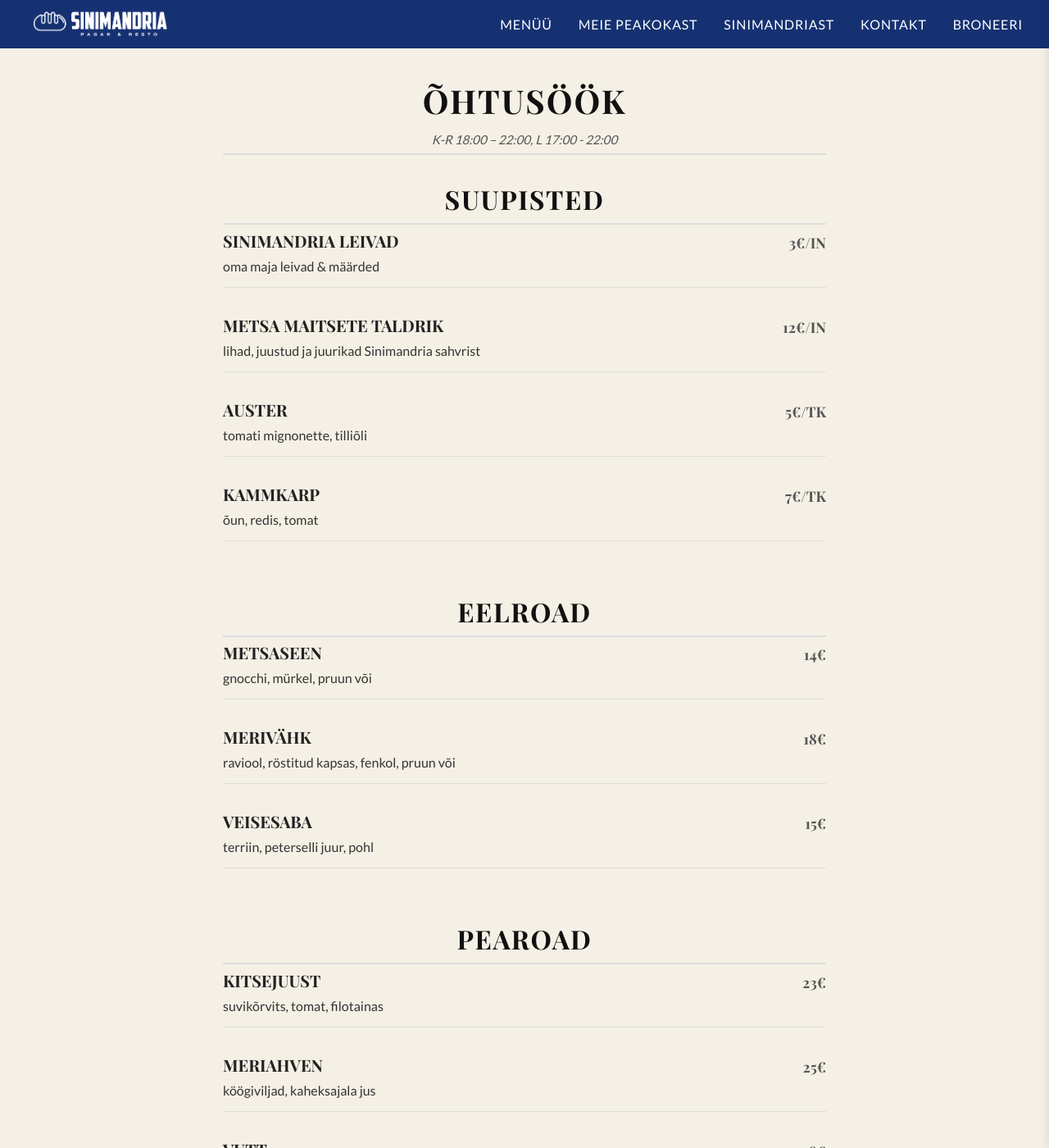
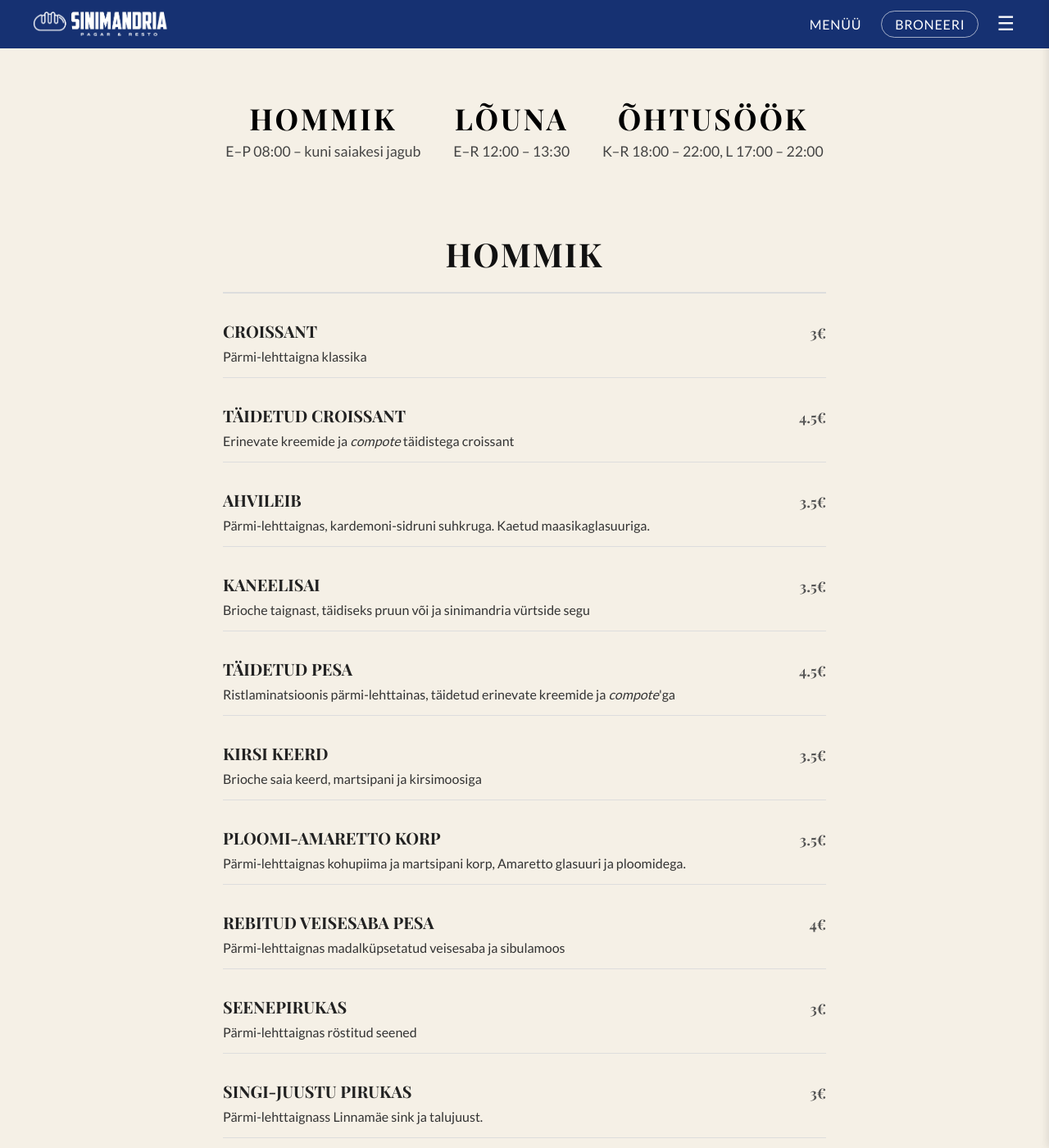
Before and after one commit to m-tu/sinimandria, a Jekyll site: the page built from pages/menu.markdown, in a window 1280 px wide and 1400 px high. Shown: the whole window at 82% size. Built offline with Jekyll 4.4.1, drawn with Linux system fonts in a browser that asks for light colours; some of the changed text lies outside the part shown.

Commit message:
Add links to menu

```diff
--- a/_includes/header.html
+++ b/_includes/header.html
@@ -4,29 +4,33 @@
       <img src="{{ '/assets/images/noBgWhiteLogo.png' | absolute_url }}" alt="Restaurant Logo" class="logo">
     </a>
   </div>
-  <div class="header-right">
+  <div class="nav-wrapper">
+    <div class="nav-group">
+      <nav id="main-nav">
+        <div class="nav-inline">
+          <a href="{{ '/menu/' | absolute_url }}">Menüü</a>
+          <a href="https://book.easytable.com/book/?id=f4386&lang=auto" target="_blank" rel="noopener noreferrer" class="nav-link-cta">Broneeri</a>
+        </div>
+        <div class="nav-dropdown">
+          <a href="{{ '/peakokk/' | absolute_url }}">Meie peakokast</a>
+          <a href="{{ '/sinimandriast/' | absolute_url }}">Sinimandriast</a>
+          <a href="{{ '/kontakt/' | absolute_url }}">Kontakt</a>
+        </div>
+      </nav>
+      <button id="nav-toggle" class="nav-toggle">☰</button>
+    </div>
     <button id="cart-toggle" class="cart-toggle">
-      🛒
+      dY>'
       <span class="cart-badge">0</span>
     </button>
-    <button id="nav-toggle" class="nav-toggle">☰</button>
   </div>
-  <nav id="main-nav">
-    <a href="{{ '/menu/' | absolute_url }}">Menüü</a>
-    <a href="{{ '/peakokk/' | absolute_url }}">Meie peakokast</a>
-    <a href="{{ '/sinimandriast/' | absolute_url }}">Sinimandriast</a>
-    <a href="{{ '/kontakt/' | absolute_url }}">Kontakt</a>
-    <a href="https://book.easytable.com/book/?id=f4386&lang=auto" target="_blank" rel="noopener noreferrer">Broneeri</a>
-  </nav>
 </header>
 
-<!-- Cart Overlay -->
 <div class="cart-overlay"></div>
-<!-- Cart Panel -->
 <div class="cart-panel">
   <div class="cart-header">
     <h3>Ostukorv</h3>
-    <button class="cart-close">×</button>
+    <button class="cart-close">x</button>
   </div>
 
   <div class="cart-content">
@@ -34,7 +38,6 @@
       <div class="cart-empty">Ostukorv on tühi</div>
     </div>
 
-    <!-- Customer Information Form -->
     <div class="cart-customer-section">
       <h4 class="cart-customer-toggle">
         Teie andmed
--- a/_sass/cart.scss
+++ b/_sass/cart.scss
@@ -26,15 +26,6 @@
 $bakery-card-shadow-hover: 0 8px 16px rgba(0, 0, 0, 0.15);
 $bakery-info-bg: #f8f6f1;
 
-.header-right {
-  display: flex;
-  align-items: center;
-  gap: 1rem;
-  position: absolute;
-  right: 1rem;
-  top: 50%;
-  transform: translateY(-50%);
-
 .cart-toggle {
   display: none;
   background: none;
@@ -51,11 +42,12 @@
     transform: scale(1.1);
   }
 }
-}
 
 .show-cart {
   .cart-toggle {
-    display: block;
+    display: inline-flex;
+    align-items: center;
+    justify-content: center;
   }
 }
 
@@ -590,14 +582,9 @@
     right: -100%;
   }
 
-  .header-right {
-    gap: 0.5rem;
-    right: 0.5rem;
-
   .cart-toggle {
     font-size: 1.3rem;
     padding: 0.25rem;
-    }
   }
 
   .bakery-grid {
--- a/_sass/style.scss
+++ b/_sass/style.scss
@@ -35,9 +35,10 @@
 /* HEADER */
 
 header {
-  display: flex;
+  display: grid;
+  grid-template-columns: auto 1fr;
+  column-gap: 1.5rem;
   align-items: center;
-  justify-content: space-between;
   padding: 0.5rem 2rem;
   background-color: #163172;
   position: fixed;
@@ -53,10 +54,27 @@
   max-width: 100%;
 }
 
+.nav-wrapper {
+  display: flex;
+  align-items: center;
+  justify-content: flex-end;
+  gap: 1rem;
+}
+
+.nav-group {
+  display: flex;
+  align-items: center;
+  justify-content: flex-end;
+  gap: 0.75rem;
+  position: relative;
+  flex: 1 1 auto;
+  min-width: 0;
+}
+
 /* Nav */
 
 .nav-toggle {
-  display: none;
+  display: inline-flex;
   align-items: center;
   justify-content: center;
   height: 32px;
@@ -66,18 +84,26 @@
   border: none;
   color: #fff;
   font-size: 1.5rem;
-  margin-left: auto;
+  position: relative;
+  top: -1px;
 }
 
 nav {
   display: flex;
-  gap: 2rem;
+  gap: 1.5rem;
   align-items: center;
-  margin-left: auto;
+  min-width: 0;
+  flex: 0 0 auto;
 }
 
 .show-cart nav {
   margin-right: 2.5rem;
+}
+
+.nav-inline {
+  display: flex;
+  align-items: center;
+  gap: 1.5rem;
 }
 
 nav a {
@@ -89,6 +115,42 @@
 
 nav a:hover {
   color: #ddd;
+}
+
+.nav-link-cta {
+  border: 1px solid rgba(255, 255, 255, 0.6);
+  border-radius: 999px;
+  padding: 0.35rem 1rem;
+  transition: background 0.25s ease, color 0.25s ease;
+}
+
+.nav-link-cta:hover {
+  background: #fff;
+  color: #163172;
+}
+
+.nav-dropdown {
+  position: absolute;
+  top: calc(100% + 0.75rem);
+  right: 0;
+  display: flex;
+  flex-direction: column;
+  gap: 0.75rem;
+  padding: 1.25rem;
+  min-width: 220px;
+  background: linear-gradient(145deg, rgba(22, 49, 114, 0.98), rgba(15, 36, 95, 0.98));
+  border-radius: 0.75rem;
+  box-shadow: 0 18px 30px rgba(8, 16, 40, 0.35);
+  opacity: 0;
+  pointer-events: none;
+  transform: translateY(-8px);
+  transition: opacity 0.25s ease, transform 0.25s ease;
+}
+
+nav.open .nav-dropdown {
+  opacity: 1;
+  pointer-events: auto;
+  transform: translateY(0);
 }
 
 /* CONTENT PAGE */
@@ -104,6 +166,35 @@
 }
 
 /* MENU PAGE */
+
+.menu-summary {
+  display: flex;
+  justify-content: center;
+  align-items: center;
+  flex-wrap: wrap;
+  text-align: center;
+  gap: 2.5rem;
+  margin: 0 auto 3rem;
+  padding: 1.5rem 0 2.5rem;
+}
+
+.menu-summary-item h2 {
+  font-size: 2.25rem;
+  margin: 0 0 0.35rem;
+  text-transform: uppercase;
+  letter-spacing: 0.08em;
+}
+
+.menu-summary-item a {
+  text-decoration: none;
+  color: inherit;
+}
+
+.menu-summary .menu-note {
+  font-size: 1.1rem;
+  color: #444;
+  font-style: normal;
+}
 
 .menu-section {
   margin-bottom: 4rem;
@@ -420,6 +511,15 @@
 }
 
 @media (max-width: 768px) {
+  .menu-summary {
+    gap: 1.5rem;
+    padding: 1rem 0 2rem;
+  }
+
+  .menu-summary-item h2 {
+    font-size: 1.8rem;
+  }
+
   .menu-note {
     font-size: 0.9rem;
   }
@@ -444,14 +544,26 @@
 
 @media (max-width: 768px) {
   .nav-toggle {
-    display: inline-flex;
     margin-bottom: 5px;
   }
 
   header {
+    display: flex;
     flex-direction: row;
     flex-wrap: nowrap;
     padding: 0.5rem 0.25rem;
+  }
+
+  .nav-wrapper {
+    flex: 1;
+    justify-content: flex-end;
+    gap: 0.75rem;
+    position: static;
+  }
+
+  .nav-group {
+    flex: 1;
+    position: static;
   }
 
   .section.reverse-on-mobile {
@@ -459,7 +571,7 @@
   }
 
   header.menu-open {
-    background-color: rgba(0, 0, 0, 0.6);
+    background-color: #163172;
   }
 
   nav {
@@ -471,11 +583,12 @@
     left: 0;
     width: 100%;
     flex-direction: column;
-    background-color: rgba(0, 0, 0, 0.6);
-    padding: 1rem;
+    background-color: #163172;
+    padding: 1rem 0.65rem;
     z-index: 999;
     display: flex;
-    gap: 1.75rem;
+    gap: 0;
+    align-items: stretch;
   }
 
   body.no-hero main {
@@ -485,6 +598,42 @@
   nav.open {
     opacity: 1;
     pointer-events: auto;
+  }
+
+  .nav-inline,
+  .nav-dropdown {
+    width: 100%;
+    display: flex;
+    flex-direction: column;
+    gap: 0.2rem;
+    align-items: stretch;
+  }
+
+  .nav-dropdown {
+    position: static;
+    padding: 0.25rem 0 0;
+    background: #163172;
+    box-shadow: none;
+    border-radius: 0;
+    opacity: 1;
+    pointer-events: auto;
+    transform: none;
+    border-top: 0;
+  }
+
+  .nav-inline a,
+  .nav-dropdown a {
+    display: block;
+    width: 100%;
+    text-align: center;
+    padding: 0.4rem 0;
+  }
+
+  .nav-link-cta {
+    text-align: center;
+    border: 0;
+    border-radius: 0;
+    padding: 0.4rem 0;
   }
 
   .section {
--- a/pages/menu.markdown
+++ b/pages/menu.markdown
@@ -3,37 +3,98 @@
 title: Menu
 permalink: /menu/
 ---
-<!--
-<div class="menu-heading-group">
-  <h1>Brunch</h1>
-  <p class="menu-note">L-P 10:00 – 14:30</p>
+<div class="menu-summary">
+  <div class="menu-summary-item">
+    <h2><a href="#hommik">HOMMIK</a></h2>
+    <p class="menu-note">E–P 08:00 – kuni saiakesi jagub</p>
+  </div>
+  <div class="menu-summary-item">
+    <h2><a href="#louna">LÕUNA</a></h2>
+    <p class="menu-note">E–R 12:00 – 13:30</p>
+  </div>
+  <div class="menu-summary-item">
+    <h2><a href="#ohtusook">ÕHTUSÖÖK</a></h2>
+    <p class="menu-note">K–R 18:00 – 22:00, L 17:00 – 22:00</p>
+  </div>
+</div>
+<div id="hommik" class="menu-heading-group">
+  <h1 class="menu-heading">HOMMIK</h1>
 </div>
 <section class="menu-section">
   <div class="menu-item">
-    <h3>MUNAPUDER <span class="price">8€</span></h3>
-    <p>Kõrepi muna, karameliseeritud pruun juust, hapusai. Lisandiks peekon (+3€)</p>
+    <h3>CROISSANT <span class="price">3€</span></h3>
+    <p>Pärmi-lehttaigna klassika</p>
   </div>
   <div class="menu-item">
-    <h3>MUNAD BENEDICTI MOODI <span class="price">12€</span></h3>
-    <p>pošeeritud muna, hollandaise kaste, soolakurk, aiaroheline, tilliõli, inglise muffin. Lisandiks suvikõrvits, soolaforell või peekon (+4€)</p>
+    <h3>TÄIDETUD CROISSANT <span class="price">4.5€</span></h3>
+    <p>Erinevate kreemide ja <em>compote</em> täidistega croissant</p>
   </div>
   <div class="menu-item">
-    <h3>CROQUE MONSIEUR  <span class="price">10€</span></h3>
-    <p>Linnamäe sink, Kolotsi talu juust, béchamel, brioche</p>
+    <h3>AHVILEIB <span class="price">3.5€</span></h3>
+    <p>Pärmi-lehttaignas, kardemoni-sidruni suhkruga. Kaetud maasikaglasuuriga.</p>
   </div>
   <div class="menu-item">
-    <h3>CAPRESE & FOCACCIA  <span class="price">8€</span></h3>
-    <p>tomatisalsa, Viinamärdi straciatella, karulaugu pesto, krõbe focaccia</p>
+    <h3>KANEELISAI <span class="price">3.5€</span></h3>
+    <p>Brioche taignast, täidiseks pruun või ja sinimandria vürtside segu</p>
   </div>
   <div class="menu-item">
-    <h3>SOOLAFORELL & HAPUSAI  <span class="price">8€</span></h3>
-    <p>õrnsoola forell, hapusai, toorjuustukreem, värsked ürdid</p>
+    <h3>TÄIDETUD PESA <span class="price">4.5€</span></h3>
+    <p>Ristlaminatsioonis pärmi-lehttainas, täidetud erinevate kreemide ja <em>compote</em>'ga</p>
+  </div>
+  <div class="menu-item">
+    <h3>KIRSI KEERD <span class="price">3.5€</span></h3>
+    <p>Brioche saia keerd, martsipani ja kirsimoosiga</p>
+  </div>
+  <div class="menu-item">
+    <h3>PLOOMI-AMARETTO KORP <span class="price">3.5€</span></h3>
+    <p>Pärmi-lehttaignas kohupiima ja martsipani korp, Amaretto glasuuri ja ploomidega. </p>
+  </div>
+  <div class="menu-item">
+    <h3>REBITUD VEISESABA PESA <span class="price">4€</span></h3>
+    <p>Pärmi-lehttaignas madalküpsetatud veisesaba ja sibulamoos</p>
+  </div>
+  <div class="menu-item">
+    <h3>SEENEPIRUKAS <span class="price">3€</span></h3>
+    <p>Pärmi-lehttaignas röstitud seened</p>
+  </div>
+  <div class="menu-item">
+    <h3>SINGI-JUUSTU PIRUKAS <span class="price">3€</span></h3>
+    <p>Pärmi-lehttaignass Linnamäe sink ja talujuust.</p>
   </div>
 </section>
--->
-<div class="menu-heading-group">
-  <h1>Õhtusöök</h1>
-  <p class="menu-note">K-R 18:00 – 22:00, L 17:00 - 22:00</p>
+
+<div id="louna" class="menu-heading-group">
+  <h1 class="menu-heading">LÕUNA</h1>
+</div>
+<section class="menu-section">
+  <div class="menu-item">
+    <h3>KALA <span class="price">9.5€</span></h3>
+    <p>valge kala filee, vahemerepärane tomatihautis, pärlkuskuss</p>
+  </div>
+  <div class="menu-item">
+    <h3>SIGA <span class="price">9.5€</span></h3>
+    <p>sealihasteik, stir-fry köögivili, juurselleri kreem, kimchi</p>
+  </div>
+  <div class="menu-item">
+    <h3>KÕRVITSA-KOOKOSE SUPP <span class="price">6€</span></h3>
+    <p>kõrvitsapüree, kookospiim, marineeritud kõrvits, focaccia</p>
+  </div>
+  <div class="menu-item">
+    <h3>CAPRESE & FOCACCIA <span class="price">8€</span></h3>
+    <p>Otti talu tomati salsa, Viinamärdi stracciatella, karulaugupesto, focaccia</p>
+  </div>
+  <div class="menu-item">
+    <h3>SOOLAFORELL & HAPUSAI <span class="price">8€</span></h3>
+    <p>õrnsoola forell, hapusai, toorjuustukreem, ürdid</p>
+  </div>
+  <div class="menu-item">
+    <h3>VÄRSKE SALAT <span class="price">4€</span></h3>
+    <p>Lisandiks tellimiseks: Otti talu tomatist või Sinimandria soolakurgist salat</p>
+  </div>
+</section>
+
+<div id="ohtusook" class="menu-heading-group">
+  <h1 class="menu-heading">ÕHTUSÖÖK</h1>
 </div>
 <section class="menu-section">
   <h2 class="menu-heading">SUUPISTED</h2>
@@ -100,81 +161,3 @@
     <p>Baski juustukook, värsked marjad</p>
   </div>
 </section>
-
-<div class="menu-heading-group">
-  <h1>Lõuna</h1>
-  <p class="menu-note">E–R 12:00 – 13:30</p>
-</div>
-<section class="menu-section">
-  <div class="menu-item">
-    <h3>KALA <span class="price">9.5€</span></h3>
-    <p>valge kala filee, vahemerepärane tomatihautis, pärlkuskuss</p>
-  </div>
-  <div class="menu-item">
-    <h3>SIGA <span class="price">9.5€</span></h3>
-    <p>sealihasteik, stir-fry köögivili, juurselleri kreem, kimchi</p>
-  </div>
-  <div class="menu-item">
-    <h3>KÕRVITSA-KOOKOSE SUPP <span class="price">6€</span></h3>
-    <p>kõrvitsapüree, kookospiim, marineeritud kõrvits, focaccia</p>
-  </div>
-  <div class="menu-item">
-    <h3>CAPRESE & FOCACCIA <span class="price">8€</span></h3>
-    <p>Otti talu tomati salsa, Viinamärdi stracciatella, karulaugupesto, focaccia</p>
-  </div>
-  <div class="menu-item">
-    <h3>SOOLAFORELL & HAPUSAI <span class="price">8€</span></h3>
-    <p>õrnsoola forell, hapusai, toorjuustukreem, ürdid</p>
-  </div>
-  <div class="menu-item">
-    <h3>VÄRSKE SALAT <span class="price">4€</span></h3>
-    <p>Lisandiks tellimiseks: Otti talu tomatist või Sinimandria soolakurgist salat</p>
-  </div>
-</section>
-
-<div class="menu-heading-group">
-  <h1 class="menu-heading">SAIAKESED</h1>
-  <p class="menu-note">E–P 08:00 – kuni saiakesi jagub</p>
-</div>
-<section class="menu-section">
-  <div class="menu-item">
-    <h3>CROISSANT <span class="price">3€</span></h3>
-    <p>Pärmi-lehttaigna klassika</p>
-  </div>
-  <div class="menu-item">
-    <h3>TÄIDETUD CROISSANT <span class="price">4.5€</span></h3>
-    <p>Erinevate kreemide ja <em>compote</em> täidistega croissant</p>
-  </div>
-  <div class="menu-item">
-    <h3>AHVILEIB <span class="price">3.5€</span></h3>
-    <p>Pärmi-lehttaignas, kardemoni-sidruni suhkruga. Kaetud maasikaglasuuriga.</p>
-  </div>
-  <div class="menu-item">
-    <h3>KANEELISAI <span class="price">3.5€</span></h3>
-    <p>Brioche taignast, täidiseks pruun või ja sinimandria vürtside segu</p>
-  </div>
-  <div class="menu-item">
-    <h3>TÄIDETUD PESA <span class="price">4.5€</span></h3>
-    <p>Ristlaminatsioonis pärmi-lehttainas, täidetud erinevate kreemide ja <em>compote</em>'ga</p>
-  </div>
-  <div class="menu-item">
-    <h3>KIRSI KEERD <span class="price">3.5€</span></h3>
-    <p>Brioche saia keerd, martsipani ja kirsimoosiga</p>
-  </div>
-  <div class="menu-item">
-    <h3>PLOOMI-AMARETTO KORP <span class="price">3.5€</span></h3>
-    <p>Pärmi-lehttaignas kohupiima ja martsipani korp, Amaretto glasuuri ja ploomidega. </p>
-  </div>
-  <div class="menu-item">
-    <h3>REBITUD VEISESABA PESA <span class="price">4€</span></h3>
-    <p>Pärmi-lehttaignas madalküpsetatud veisesaba ja sibulamoos</p>
-  </div>
-  <div class="menu-item">
-    <h3>SEENEPIRUKAS <span class="price">3€</span></h3>
-    <p>Pärmi-lehttaignas röstitud seened</p>
-  </div>
-  <div class="menu-item">
-    <h3>SINGI-JUUSTU PIRUKAS <span class="price">3€</span></h3>
-    <p>Pärmi-lehttaignass Linnamäe sink ja talujuust.</p>
-  </div>
-</section>
```
Lines whose indentation alone changed are shown as unchanged.
